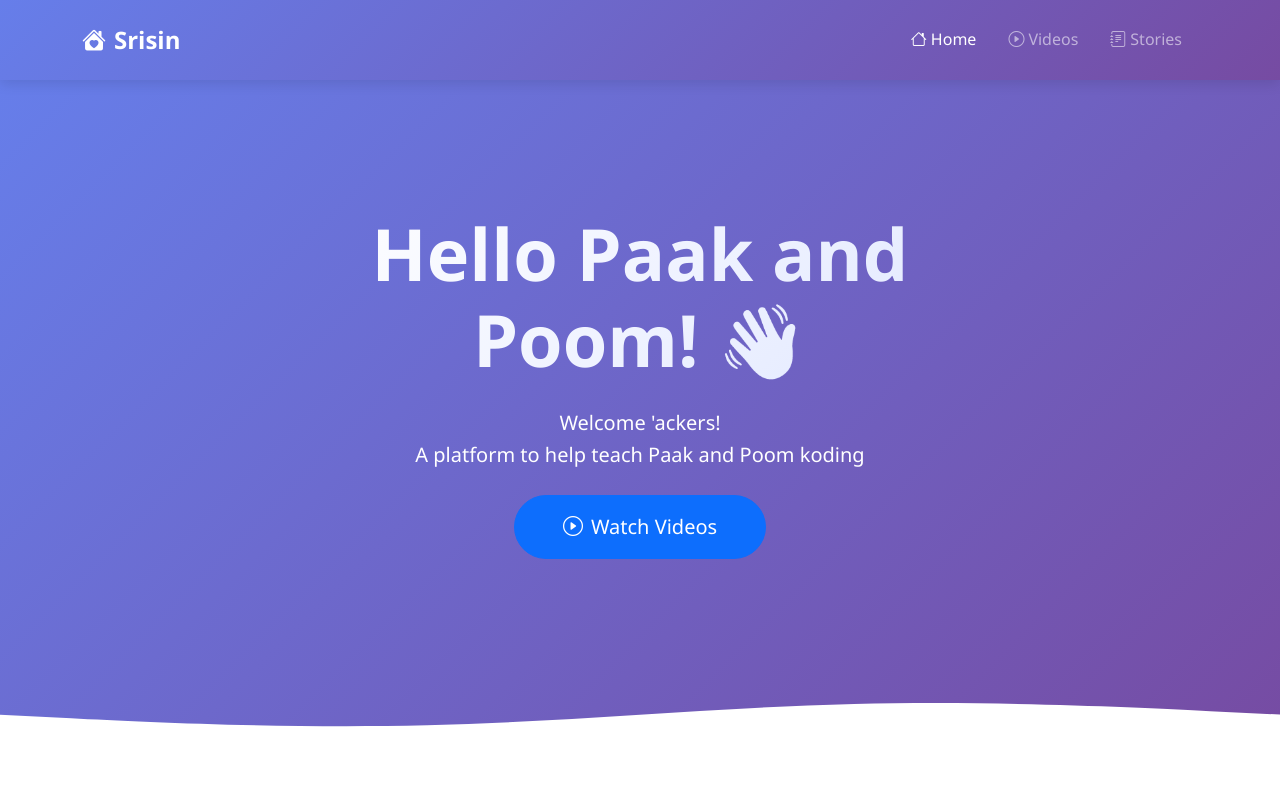
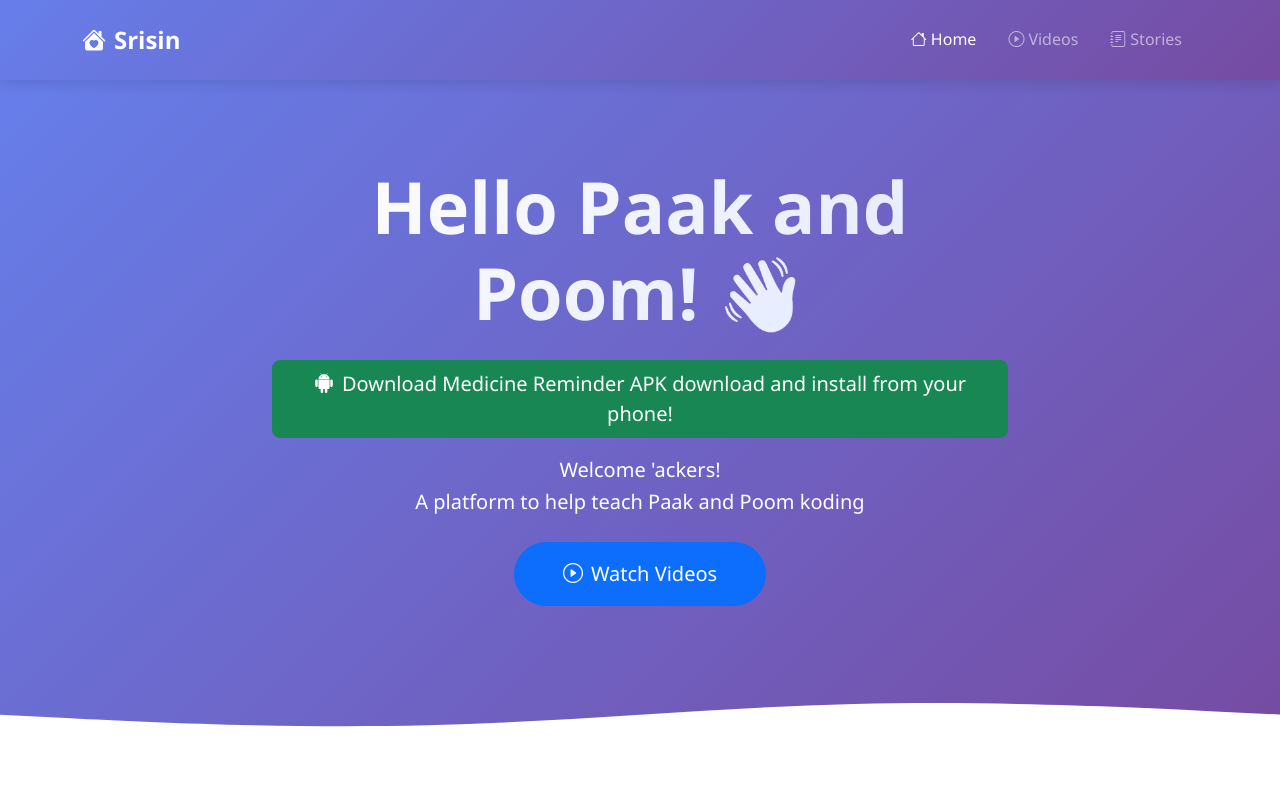
Before and after one commit to kuson/srisin-paakpoomkoding, a plain HTML site: page index.html in a window 1280 px wide. Shown: the top 793 px of the page. Drawn offline with nearby package versions, Linux system fonts and the light colour scheme.

Commit message:
feat: Add Medicine Reminder APK download link and deployment package

```diff
--- a/index.html
+++ b/index.html
@@ -55,6 +55,11 @@
                         <h1 class="display-2 fw-bold text-gradient mb-4">
                             Hello Paak and Poom! 👋
                         </h1>
+                        <div class="mb-3">
+                            <a href="assets/Dad_Medicine_Reminder_v2.apk" class="btn btn-success btn-lg" download>
+                                <i class="bi bi-android2 me-2"></i>Download Medicine Reminder APK download and install from your phone!
+                            </a>
+                        </div>
                         <p class="lead mb-4">
                             Welcome 'ackers!
                             <br>A platform to help teach Paak and Poom koding
```
Also changed, not shown: 2 other files.
